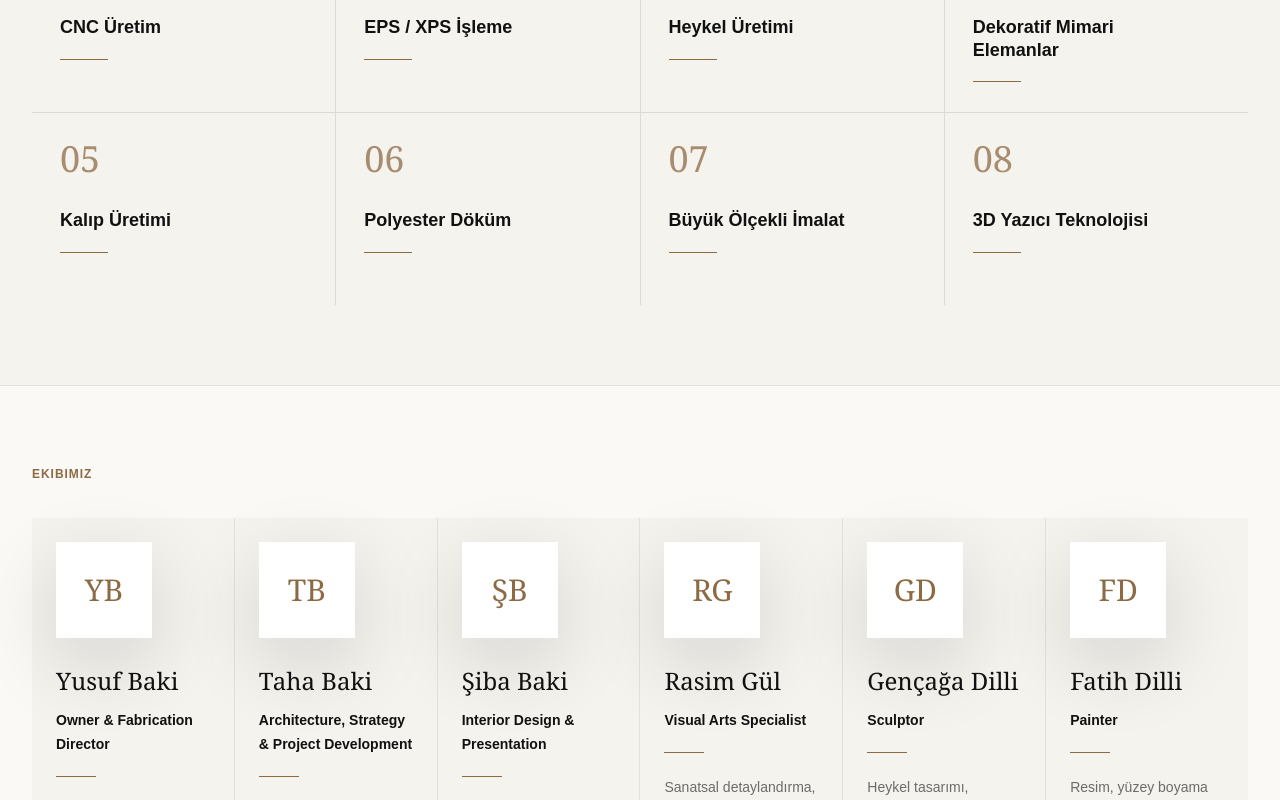
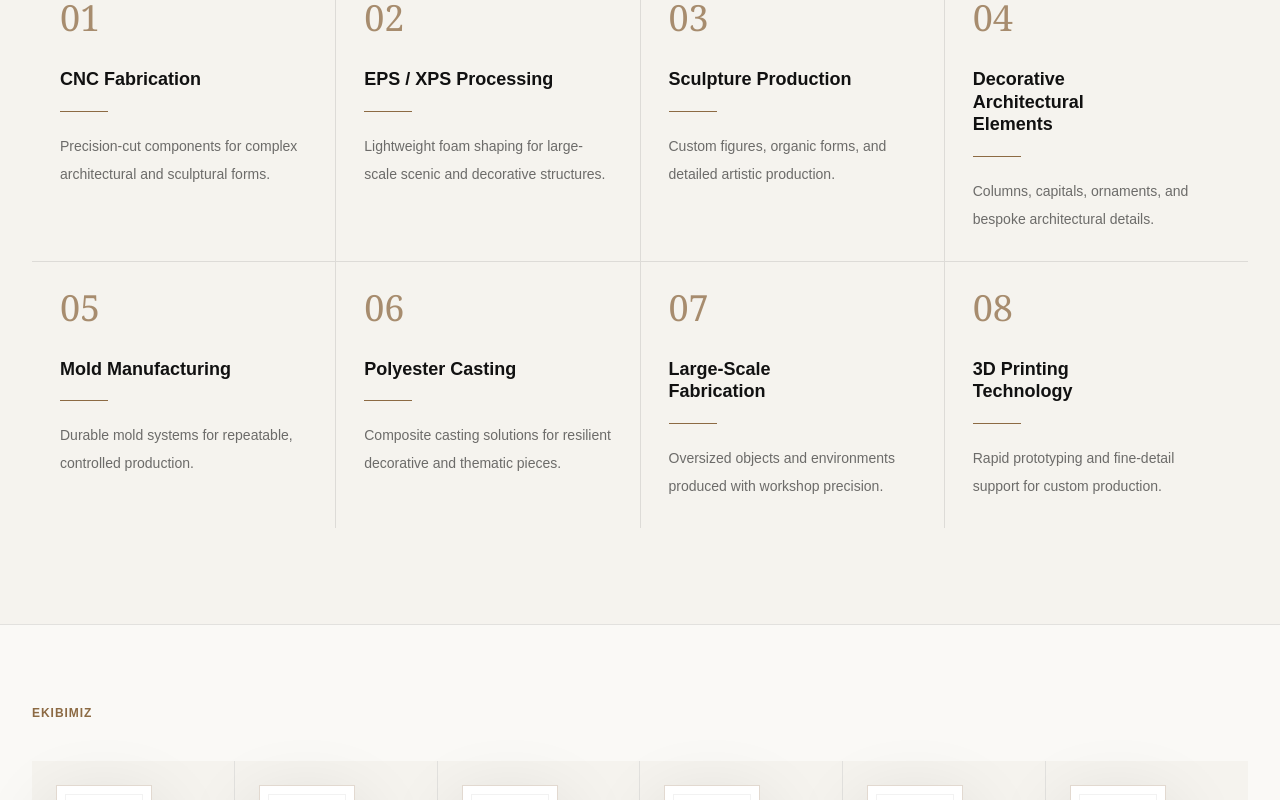
Before and after one commit to tahabaki6134/ardicdf-website, a Next.js app: page /about in a window 1280 px wide. Shown: the part 1620-2420 px from the top of the page. Built offline with nearby package versions, Linux system fonts and the light colour scheme.

Commit message:
Refine about page layout

```diff
--- a/app/about/page.tsx
+++ b/app/about/page.tsx
@@ -25,44 +25,74 @@ const approach = [
 ];
 
 const capabilities = [
-  "CNC Üretim",
-  "EPS / XPS İşleme",
-  "Heykel Üretimi",
-  "Dekoratif Mimari Elemanlar",
-  "Kalıp Üretimi",
-  "Polyester Döküm",
-  "Büyük Ölçekli İmalat",
-  "3D Yazıcı Teknolojisi"
+  {
+    title: "CNC Fabrication",
+    copy: "Precision-cut components for complex architectural and sculptural forms."
+  },
+  {
+    title: "EPS / XPS Processing",
+    copy: "Lightweight foam shaping for large-scale scenic and decorative structures."
+  },
+  {
+    title: "Sculpture Production",
+    copy: "Custom figures, organic forms, and detailed artistic production."
+  },
+  {
+    title: "Decorative Architectural Elements",
+    copy: "Columns, capitals, ornaments, and bespoke architectural details."
+  },
+  {
+    title: "Mold Manufacturing",
+    copy: "Durable mold systems for repeatable, controlled production."
+  },
+  {
+    title: "Polyester Casting",
+    copy: "Composite casting solutions for resilient decorative and thematic pieces."
+  },
+  {
+    title: "Large-Scale Fabrication",
+    copy: "Oversized objects and environments produced with workshop precision."
+  },
+  {
+    title: "3D Printing Technology",
+    copy: "Rapid prototyping and fine-detail support for custom production."
+  }
 ];
 
 const team = [
   {
     name: "Yusuf Baki",
+    initials: "YB",
     role: "Owner & Fabrication Director",
     copy: "Üretim stratejisi, atölye yönetimi ve büyük ölçekli proje uygulamalarından sorumludur."
   },
   {
     name: "Taha Baki",
+    initials: "TB",
     role: "Architecture, Strategy & Project Development",
     copy: "Mimari yönlendirme, proje stratejisi, iş geliştirme ve müşteri ilişkilerinden sorumludur."
   },
   {
     name: "Şiba Baki",
+    initials: "SB",
     role: "Interior Design & Presentation",
     copy: "İç mekân tasarımı, sunum geliştirme ve yaratıcı proje anlatımından sorumludur."
   },
   {
     name: "Rasim Gül",
+    initials: "RG",
     role: "Visual Arts Specialist",
     copy: "Sanatsal detaylandırma, görsel geliştirme ve yüzey/bitirme teknikleri konusunda uzmandır."
   },
   {
     name: "Gençağa Dilli",
+    initials: "GD",
     role: "Sculptor",
     copy: "Heykel tasarımı, karakter üretimi ve organik form geliştirme konularında uzmandır."
   },
   {
     name: "Fatih Dilli",
+    initials: "FD",
     role: "Painter",
     copy: "Resim, yüzey boyama ve dekoratif bitirme teknikleri konularında uzmandır."
   }
@@ -174,21 +204,25 @@ export default function AboutPage() {
         </div>
       </section>
 
-      <section className="px-5 py-16 md:px-8 md:py-20">
+      <section className="px-5 pb-16 pt-24 md:px-8 md:pb-24 md:pt-32">
         <div className="mx-auto max-w-7xl">
           <p className="text-xs font-semibold uppercase tracking-brand text-bronze">
             Üretim Kabiliyetlerimiz
           </p>
-          <div className="mt-9 grid gap-px bg-ink/10 sm:grid-cols-2 lg:grid-cols-4">
+          <div className="mt-10 grid gap-px bg-ink/10 sm:grid-cols-2 lg:grid-cols-4">
             {capabilities.map((capability, index) => (
-              <article key={capability} className="min-h-48 bg-porcelain p-6 md:p-7">
+              <article
+                key={capability.title}
+                className="flex min-h-64 flex-col bg-porcelain p-6 md:p-7"
+              >
                 <p className="font-display text-4xl leading-none text-bronze/75">
                   {`${index + 1}`.padStart(2, "0")}
                 </p>
                 <h3 className="mt-8 max-w-[12rem] text-lg font-semibold leading-tight text-ink">
-                  {capability}
+                  {capability.title}
                 </h3>
                 <div className="mt-5 h-px w-12 bg-bronze" />
+                <p className="mt-5 text-sm leading-7 text-ink/60">{capability.copy}</p>
               </article>
             ))}
           </div>
@@ -198,14 +232,14 @@ export default function AboutPage() {
       <section className="border-y border-ink/10 bg-white/45 px-5 py-16 md:px-8 md:py-20">
         <div className="mx-auto max-w-7xl">
           <p className="text-xs font-semibold uppercase tracking-brand text-bronze">Ekibimiz</p>
-          <div className="mt-9 grid gap-px bg-ink/10 sm:grid-cols-2 lg:grid-cols-3 xl:grid-cols-6">
+          <div className="mt-10 grid gap-px bg-ink/10 sm:grid-cols-2 lg:grid-cols-3 xl:grid-cols-6">
             {team.map((member) => (
               <article key={member.name} className="flex min-h-full flex-col bg-porcelain p-6">
-                <div className="flex h-24 w-24 items-center justify-center bg-white text-3xl font-display text-bronze shadow-soft">
-                  {member.name
-                    .split(" ")
-                    .map((part) => part[0])
-                    .join("")}
+                <div className="relative flex h-28 w-24 items-center justify-center border border-bronze/25 bg-white shadow-soft">
+                  <div className="absolute inset-2 border border-ink/5" />
+                  <span className="relative font-display text-3xl tracking-[0.16em] text-bronze">
+                    {member.initials}
+                  </span>
                 </div>
                 <h3 className="mt-7 font-display text-2xl leading-tight text-ink">{member.name}</h3>
                 <p className="mt-3 text-sm font-semibold leading-6 text-ink">{member.role}</p>
@@ -245,7 +279,7 @@ export default function AboutPage() {
             />
             <div className="absolute inset-0 bg-ink/62" />
             <div className="relative flex h-full flex-col justify-center">
-              <h2 className="max-w-2xl font-display text-4xl leading-tight text-porcelain md:text-6xl">
+              <h2 className="max-w-xl font-display text-4xl leading-tight text-porcelain md:text-5xl">
                 Birlikte Unutulmaz Mekânlar Yaratalım.
               </h2>
               <p className="mt-6 max-w-xl leading-8 text-porcelain/75">
```
